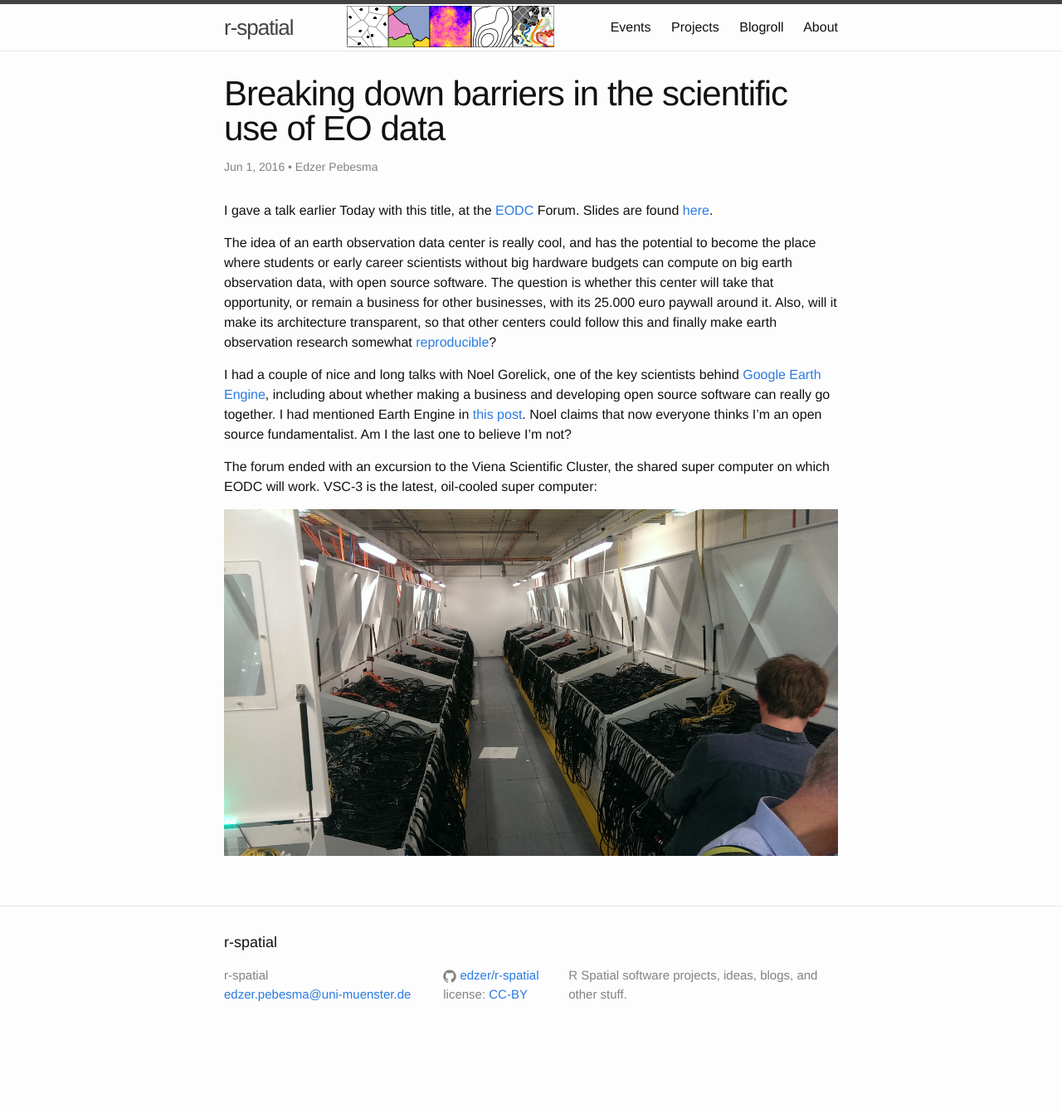
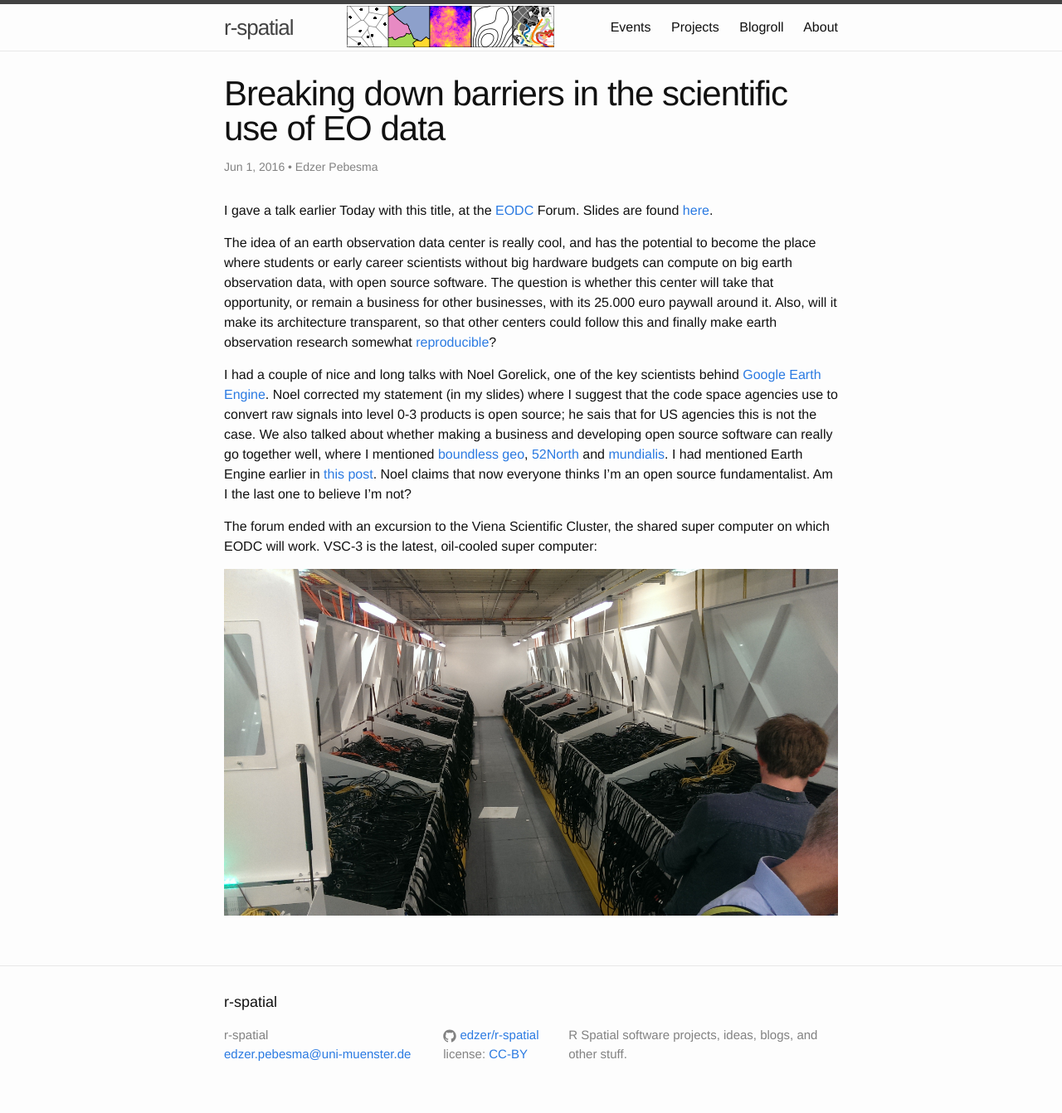
Before and after one commit to r-spatial/r-spatial.org, a Jekyll site: the page built from _posts/2016-06-01-eodc.markdown, in a window 1280 px wide. Shown: the whole page at 83% size. Built offline with Jekyll 4.4.1, drawn with Linux system fonts in a browser that asks for light colours; comment, search, counter and statistics services are not loaded; before the commit the page ends 1270 px from its top, so only the background shows below that.

Commit message:
update eodc blog

```diff
--- a/_posts/2016-06-01-eodc.markdown
+++ b/_posts/2016-06-01-eodc.markdown
@@ -21,9 +21,15 @@ follow this and finally make earth observation research somewhat
 
 I had a couple of nice and long talks with Noel
 Gorelick, one of the key scientists behind [Google Earth
-Engine](https://earthengine.google.com/), including about
-whether making a business and developing open source software
-can really go together. I had mentioned Earth Engine in [this
+Engine](https://earthengine.google.com/). Noel corrected my statement
+(in my slides) where I suggest that the code space agencies use
+to convert raw signals into level 0-3 products is open source;
+he sais that for US agencies this is not the case.  We also
+talked about whether making a business and developing open source
+software can really go together well, where I mentioned [boundless
+geo](http://boundlessgeo.com/), [52North](http://www.52north.org/)
+and [mundialis](http://www.mundialis.de/).
+I had mentioned Earth Engine earlier in [this
 post](https://lists.osgeo.org/pipermail/discuss/2016-May/016170.html).
 Noel claims that now everyone thinks I'm an open source
 fundamentalist. Am I the last one to believe I'm not?
```
